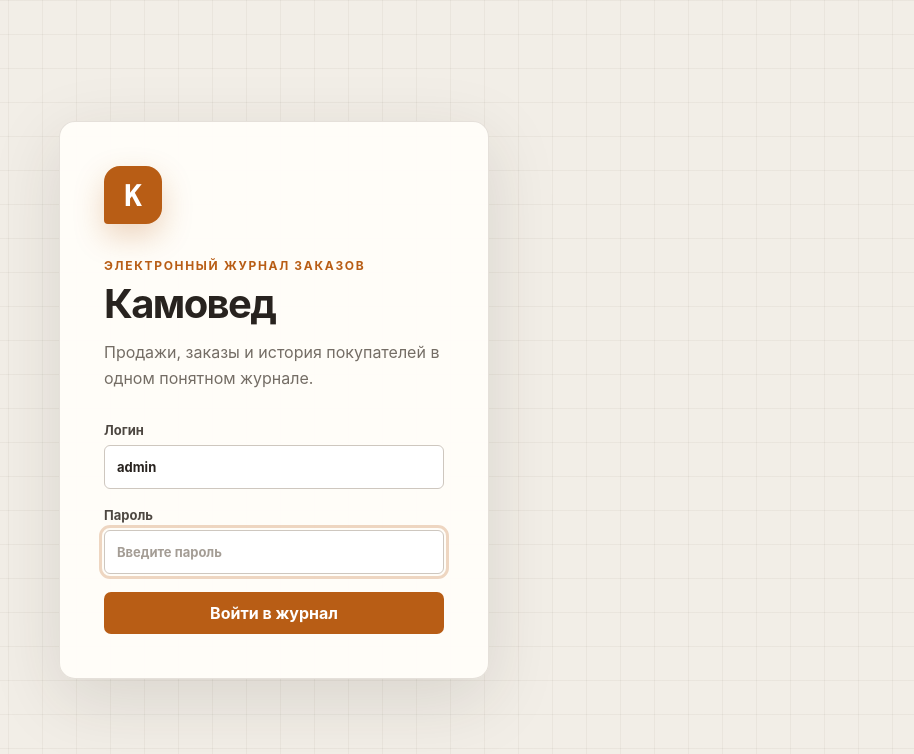
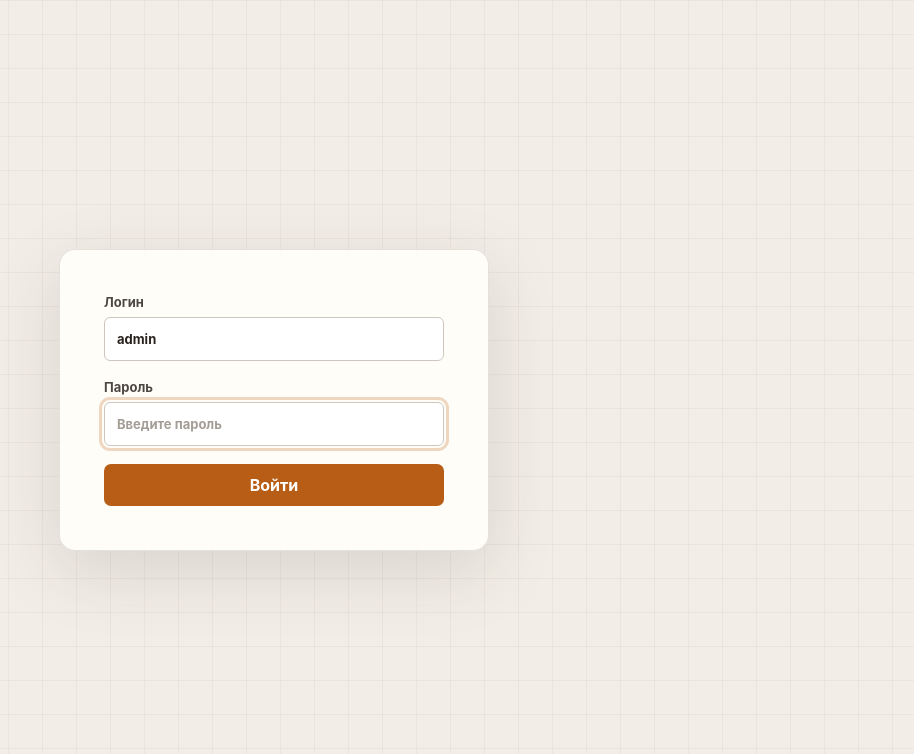
Before and after one commit to mkolya31/kamoved, a React (Vite) app in the folder frontend/: page / in a window 1280 px wide. Shown: the top 754 px of the page, without its empty margins (366-1280 px from the left). Built offline with nearby package versions, Linux system fonts and the light colour scheme; no server answers.

Commit message:
fix: remove app info from login page to prevent system hacking KAM-31

```diff
--- a/frontend/src/components/LoginPage.tsx
+++ b/frontend/src/components/LoginPage.tsx
@@ -28,14 +28,7 @@ export function LoginPage({ onLogin }: LoginPageProps) {
 
   return (
     <main className="login-shell">
-      <section className="login-card" aria-labelledby="login-title">
-        <div className="brand-mark" aria-hidden="true">К</div>
-        <p className="eyebrow">Электронный журнал заказов</p>
-        <h1 id="login-title">Камовед</h1>
-        <p className="login-lead">
-          Продажи, заказы и история покупателей в одном понятном журнале.
-        </p>
-
+      <section className="login-card">
         <form className="login-form" onSubmit={handleSubmit}>
           <label>
             Логин
@@ -60,7 +53,7 @@ export function LoginPage({ onLogin }: LoginPageProps) {
           </label>
           {error && <p className="form-error" role="alert">{error}</p>}
           <button className="button button-primary button-wide" disabled={submitting}>
-            {submitting ? 'Входим…' : 'Войти в журнал'}
+            {submitting ? 'Входим…' : 'Войти'}
           </button>
         </form>
       </section>
--- a/frontend/src/styles.css
+++ b/frontend/src/styles.css
@@ -166,12 +166,6 @@ textarea:focus-visible {
   margin: 0;
   font-size: 40px;
   letter-spacing: -0.04em;
-}
-
-.login-lead {
-  margin: 12px 0 30px;
-  color: var(--muted);
-  line-height: 1.6;
 }
 
 .login-form {
```
